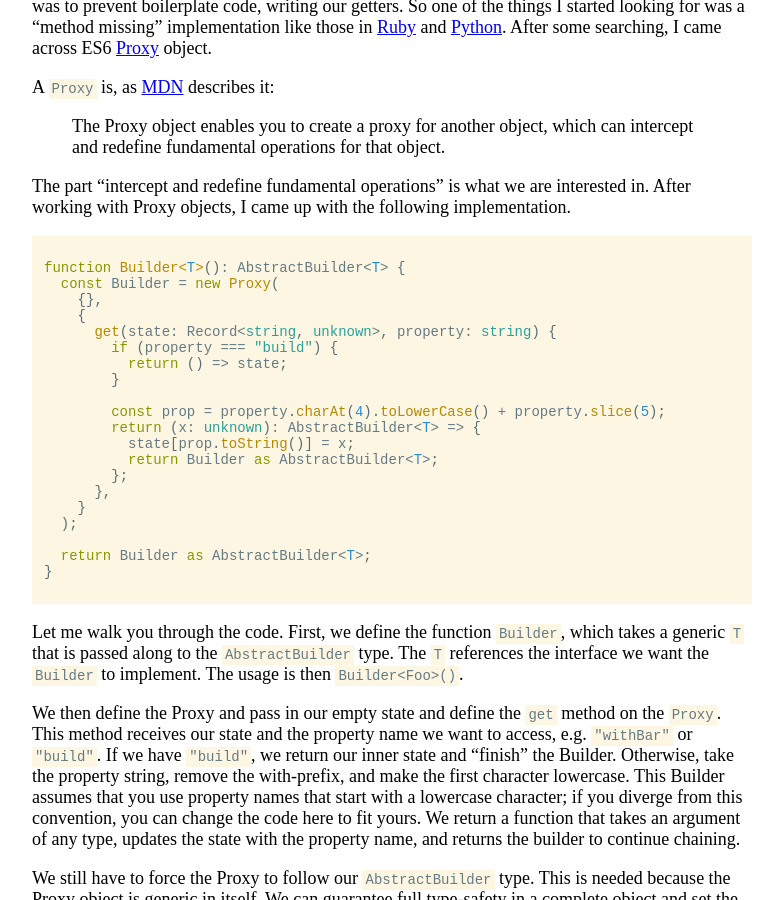
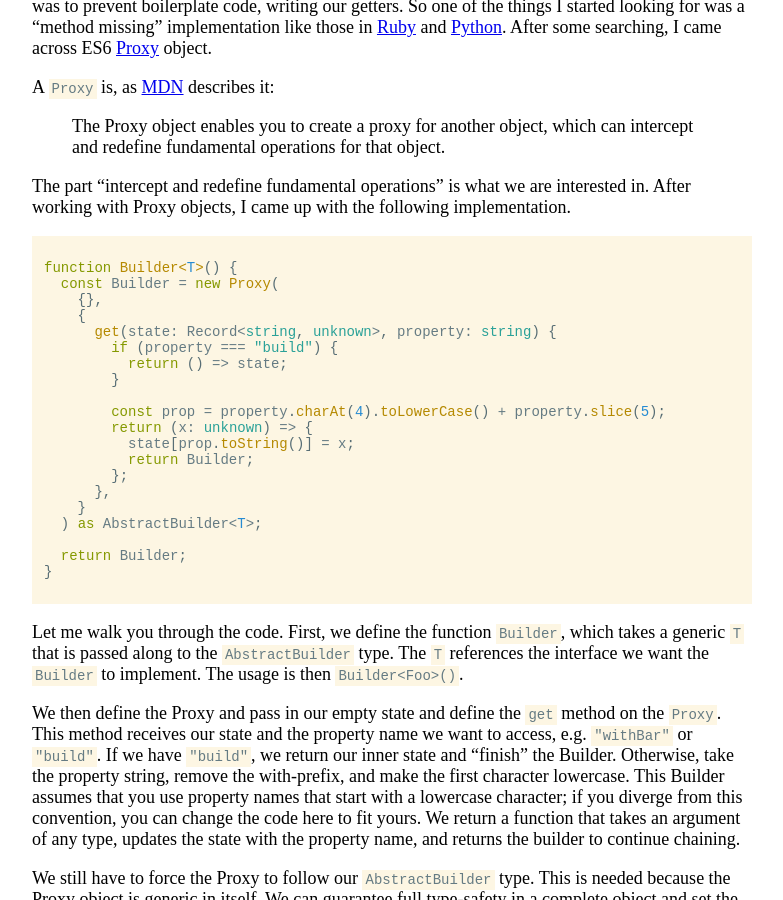
Before and after one commit to brianvanburken/brianvanburken.github.io, a Jekyll site: the page built from _posts/2021-12-12-building-a-builder-pattern-in-typescript.md, in a window 1280 px wide and 900 px high, scrolled down 3212 px. Shown: the whole window, without its empty margins (248-1031 px from the left). Built offline with Jekyll 4.4.1, drawn with Linux system fonts in a browser that asks for light colours.

Commit message:
Simplified builder code return types

````diff
--- a/_posts/2021-12-12-building-a-builder-pattern-in-typescript.md
+++ b/_posts/2021-12-12-building-a-builder-pattern-in-typescript.md
@@ -176,7 +176,7 @@ The part "intercept and redefine fundamental operations" is what we are interest
 After working with Proxy objects, I came up with the following implementation.
 
 ```typescript
-function Builder<T>(): AbstractBuilder<T> {
+function Builder<T>() {
   const Builder = new Proxy(
     {},
     {
@@ -186,15 +186,15 @@ function Builder<T>(): AbstractBuilder<T> {
         }
 
         const prop = property.charAt(4).toLowerCase() + property.slice(5);
-        return (x: unknown): AbstractBuilder<T> => {
+        return (x: unknown) => {
           state[prop.toString()] = x;
-          return Builder as AbstractBuilder<T>;
+          return Builder;
         };
       },
     }
-  );
+  ) as AbstractBuilder<T>;
 
-  return Builder as AbstractBuilder<T>;
+  return Builder;
 }
 ```
 
````
